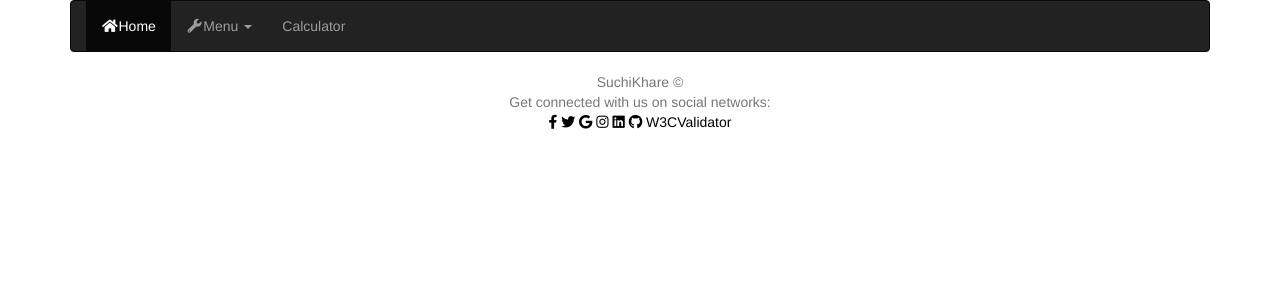
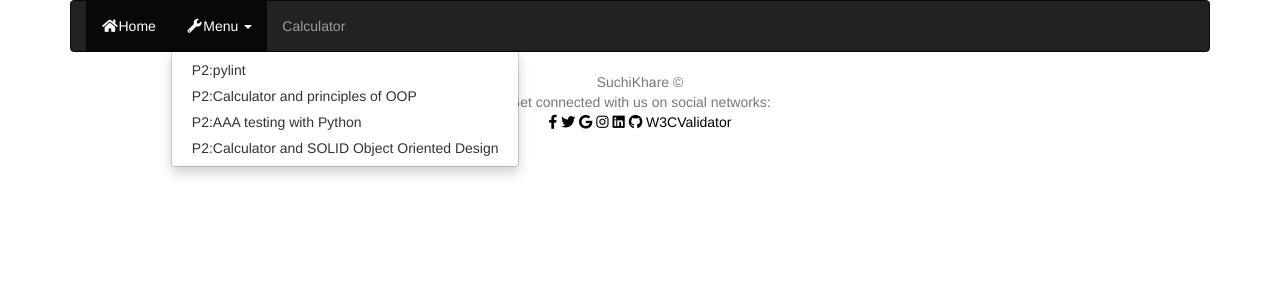
Before and after one commit to SuchiKhare/cal2_2, a Flask app: template app/templates/base.html in a window 1280 px wide, after a click on "Menu". Shown: the top 300 px of the page. Run offline with Flask 2, Linux system fonts and the light colour scheme; the template is opened without the code that fills it, so the values that code supplies are empty; parts of the project's set-up code (start-up, migrations or seed data) failed here and were passed over; some libraries are stand-ins or nearby versions.

Commit message:
basic controller for project 2 pages

```diff
--- a/app/app.py
+++ b/app/app.py
@@ -2,6 +2,7 @@
 from flask import Flask
 from app.controllers.index_controller import IndexController
 from app.controllers.calculator_controller import CalculatorController
+from app.controllers.project2_controller import OOPsController
 
 app = Flask(__name__)
 app.secret_key = b'_5#y2L"F4Q8z\n\xec]/'
@@ -20,3 +21,8 @@ def calculator_get():
 @app.route("/calculator", methods=['POST'])
 def calculator_post():
     return CalculatorController.post()
+
+
+@app.route("/project2", methods=['GET'])
+def project2_get():
+    return OOPsController.get()
--- a/app/controllers/calculator_controller.py
+++ b/app/controllers/calculator_controller.py
@@ -57,7 +57,3 @@ class CalculatorController(ControllerBase):
             return render_template('result.html', input1=input1, input2=input2, operation=operation \
                                    , result=my_output, print_lst=print_lst)
         return render_template('calculator.html', error=error)
-
-    @staticmethod
-    def get():
-        return render_template('calculator.html')
--- a/app/templates/base.html
+++ b/app/templates/base.html
@@ -14,6 +14,8 @@
     <!-- jQuery library -->
     <script src="https://ajax.googleapis.com/ajax/libs/jquery/3.5.1/jquery.min.js"></script>
     <link rel="stylesheet" type="text/css" href="https://cdn.datatables.net/1.10.25/css/dataTables.bootstrap5.css">
+    <script src="https://maxcdn.bootstrapcdn.com/bootstrap/3.4.1/js/bootstrap.min.js"></script>
+
 
     <!-- Latest compiled JavaScript -->
 
@@ -42,14 +44,10 @@
                         <a class="dropdown-toggle" data-toggle="dropdown" href="#"><i class="fa fa-fw fa-wrench"></i>Menu
                             <span class="caret"></span></a>
                         <ul class="dropdown-menu">
-                            <li><a href="internethistory.html">P1:The Internet</a></li>
-                            <li><a href="webserver.html">P1:Web Server</a></li>
-                            <li><a href="ipanddns.html">P1:IP Address and DNS</a></li>
-                            <li><a href="pylintfile.html">P2:pylint</a></li>
-                            <li><a href="basicoops.html">P2:Glossary of OOP terms with definitions</a></li>
-                            <li><a href="caloops.html">P2:Calculator and principles of OOP</a></li>
-                            <li><a href="aaatesting.html">P2:AAA testing with Python</a></li>
-                            <li><a href="solid.html">P2:Calculator and SOLID Object Oriented Design</a></li>
+                            <li><a href="/project2?page=pylint" >P2:pylint</a></li>
+                            <li><a href="/project2?page=caloop">P2:Calculator and principles of OOP</a></li>
+                            <li><a href="/project2?page=aaa-test">P2:AAA testing with Python</a></li>
+                            <li><a href="/project2?page=solid">P2:Calculator and SOLID Object Oriented Design</a></li>
 
                         </ul>
                     </li>
```
